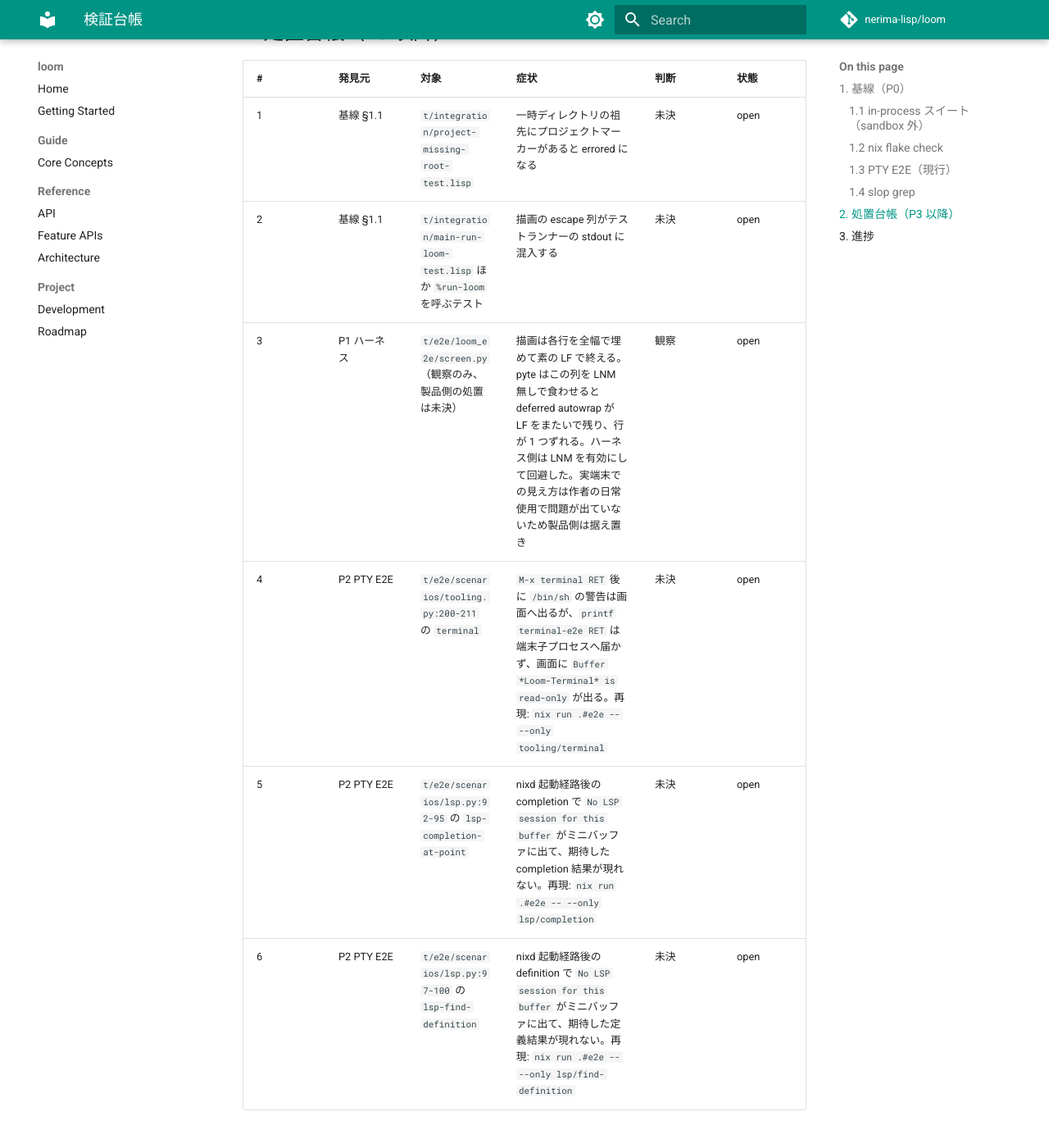
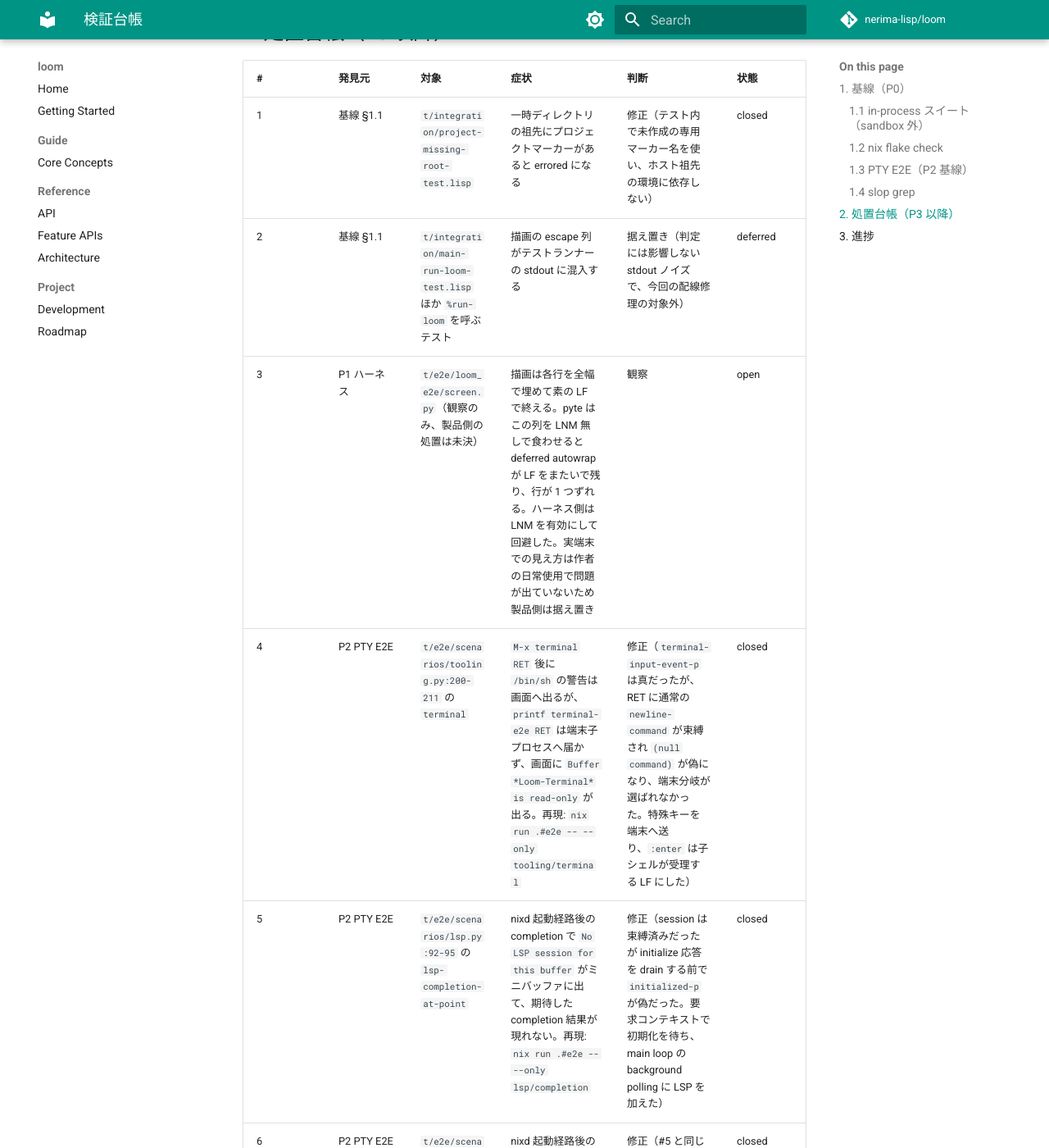
Before and after one commit to nerima-lisp/loom, an MkDocs documentation site: the page built from docs/src/notes/verification-ledger.md, in a window 1280 px wide and 1400 px high, scrolled down 2578 px. Shown: the whole window at 82% size. Built offline with MkDocs 1.6.1 and Material for MkDocs 9.7.7, drawn with Linux system fonts in a browser that asks for light colours; comment, search, counter and statistics services are not loaded; some of the changed text lies outside the part shown.

Commit message:
docs: record wiring verification

```diff
--- a/docs/src/notes/verification-ledger.md
+++ b/docs/src/notes/verification-ledger.md
@@ -34,7 +34,7 @@ stdout に流している観察であり、判定には影響しない。処置
 （default, build, coverage, docs, formatting, paredit-lint）を実行。x86_64-linux は
 `--all-systems` 無しのため省略と警告される。
 
-### 1.3 PTY E2E（現行）
+### 1.3 PTY E2E（P2 基線）
 
 コマンド:
 
@@ -65,12 +65,12 @@ HOME=$(mktemp -d) LOOM_BINARY="$out/bin/loom" python3 t/e2e/loom-test.py
 
 | # | 発見元 | 対象 | 症状 | 判断 | 状態 |
 | --- | --- | --- | --- | --- | --- |
-| 1 | 基線 §1.1 | `t/integration/project-missing-root-test.lisp` | 一時ディレクトリの祖先にプロジェクトマーカーがあると errored になる | 未決 | open |
-| 2 | 基線 §1.1 | `t/integration/main-run-loom-test.lisp` ほか `%run-loom` を呼ぶテスト | 描画の escape 列がテストランナーの stdout に混入する | 未決 | open |
+| 1 | 基線 §1.1 | `t/integration/project-missing-root-test.lisp` | 一時ディレクトリの祖先にプロジェクトマーカーがあると errored になる | 修正（テスト内で未作成の専用マーカー名を使い、ホスト祖先の環境に依存しない） | closed |
+| 2 | 基線 §1.1 | `t/integration/main-run-loom-test.lisp` ほか `%run-loom` を呼ぶテスト | 描画の escape 列がテストランナーの stdout に混入する | 据え置き（判定には影響しない stdout ノイズで、今回の配線修理の対象外） | deferred |
 | 3 | P1 ハーネス | `t/e2e/loom_e2e/screen.py`（観察のみ、製品側の処置は未決） | 描画は各行を全幅で埋めて素の LF で終える。pyte はこの列を LNM 無しで食わせると deferred autowrap が LF をまたいで残り、行が 1 つずれる。ハーネス側は LNM を有効にして回避した。実端末での見え方は作者の日常使用で問題が出ていないため製品側は据え置き | 観察 | open |
-| 4 | P2 PTY E2E | `t/e2e/scenarios/tooling.py:200-211` の `terminal` | `M-x terminal RET` 後に `/bin/sh` の警告は画面へ出るが、`printf terminal-e2e RET` は端末子プロセスへ届かず、画面に `Buffer *Loom-Terminal* is read-only` が出る。再現: `nix run .#e2e -- --only tooling/terminal` | 未決 | open |
-| 5 | P2 PTY E2E | `t/e2e/scenarios/lsp.py:92-95` の `lsp-completion-at-point` | nixd 起動経路後の completion で `No LSP session for this buffer` がミニバッファに出て、期待した completion 結果が現れない。再現: `nix run .#e2e -- --only lsp/completion` | 未決 | open |
-| 6 | P2 PTY E2E | `t/e2e/scenarios/lsp.py:97-100` の `lsp-find-definition` | nixd 起動経路後の definition で `No LSP session for this buffer` がミニバッファに出て、期待した定義結果が現れない。再現: `nix run .#e2e -- --only lsp/find-definition` | 未決 | open |
+| 4 | P2 PTY E2E | `t/e2e/scenarios/tooling.py:200-211` の `terminal` | `M-x terminal RET` 後に `/bin/sh` の警告は画面へ出るが、`printf terminal-e2e RET` は端末子プロセスへ届かず、画面に `Buffer *Loom-Terminal* is read-only` が出る。再現: `nix run .#e2e -- --only tooling/terminal` | 修正（`terminal-input-event-p` は真だったが、RET に通常の `newline-command` が束縛され `(null command)` が偽になり、端末分岐が選ばれなかった。特殊キーを端末へ送り、`:enter` は子シェルが受理する LF にした） | closed |
+| 5 | P2 PTY E2E | `t/e2e/scenarios/lsp.py:92-95` の `lsp-completion-at-point` | nixd 起動経路後の completion で `No LSP session for this buffer` がミニバッファに出て、期待した completion 結果が現れない。再現: `nix run .#e2e -- --only lsp/completion` | 修正（session は束縛済みだったが initialize 応答を drain する前で `initialized-p` が偽だった。要求コンテキストで初期化を待ち、main loop の background polling に LSP を加えた） | closed |
+| 6 | P2 PTY E2E | `t/e2e/scenarios/lsp.py:97-100` の `lsp-find-definition` | nixd 起動経路後の definition で `No LSP session for this buffer` がミニバッファに出て、期待した定義結果が現れない。再現: `nix run .#e2e -- --only lsp/find-definition` | 修正（#5 と同じ初期化応答の処理漏れを共有していた） | closed |
 
 ## 3. 進捗
 
@@ -79,3 +79,4 @@ HOME=$(mktemp -d) LOOM_BINARY="$out/bin/loom" python3 t/e2e/loom-test.py
 | P0 基線 | 完了 | `1420df3` | §1 |
 | P1 ハーネス | 完了 | `a8c7f09`（flake: pyte と `apps.e2e`）、`22b7415`（`t/e2e` 再構成） | `nix run .#e2e` を 2 回連続実行、いずれも `12 passed, 0 failed, 12 total`、`commands covered: 12 / 120`、exit 0。`nix run .#e2e -- --list` が 12 件を列挙。固定 sleep はハーネスから除去済み（`grep -rn 'time.sleep' t/e2e` はプロセス終了待ちの 1 箇所のみ） |
 | P2 全コマンド | 完了 | `a76ee02`, `a7cdca3`, `6f3db63`, `86d09a3`, `4298135`, `6b6187a` | `nix run .#e2e -- --list` は 120/120、未カバー 0。`nix run .#e2e` は 107 passed, 3 failed, 110 total。失敗 3 件は §2 の #4-#6 に記録済み |
+| P3 配線処置 | 完了 | `473b43f`, `c2e2cbf`, `fbbbf7f` | PTY E2E は `110 passed, 0 failed, 110 total`、`commands covered: 120 / 120`、exit 0。in-process は launchctl 経由で `1408 passed, 0 skipped, 0 todo, 0 failed, 0 errored, 1408 total`、exit 0。`nix flake check --print-build-logs` は `all checks passed!`、exit 0。#1/#4/#5/#6 は closed、#2 は対象外として deferred |
```
